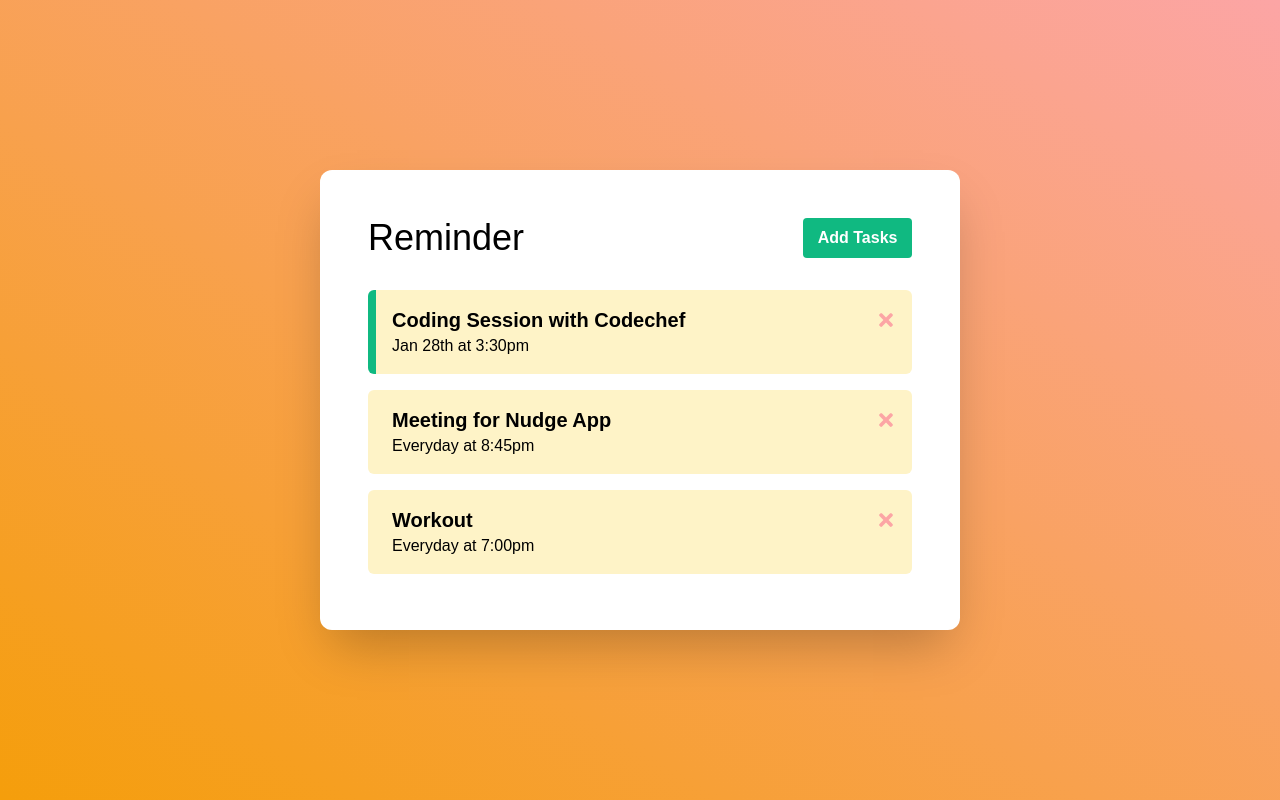
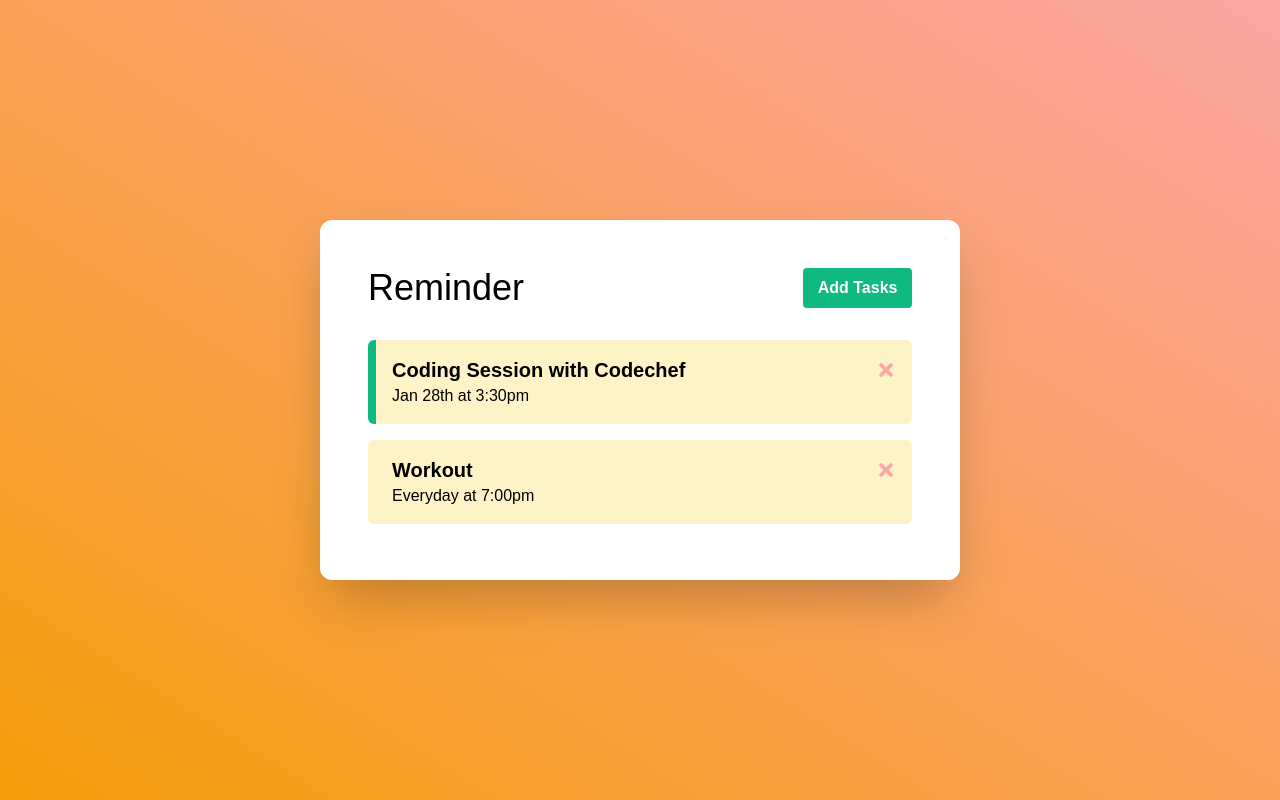
Before and after one commit to AbhinavRobinson/one-react-app, a React (Create React App) app: page / in a window 1280 px wide. Built offline with nearby package versions, Linux system fonts and the light colour scheme; data requests are answered from the project's data file.

Commit message:
(feat): add delete from server

```diff
--- a/db.json
+++ b/db.json
@@ -7,12 +7,6 @@
       "reminder": true
     },
     {
-      "id": 2,
-      "text": "Meeting for Nudge App",
-      "day": "Everyday at 8:45pm",
-      "reminder": false
-    },
-    {
       "id": 3,
       "text": "Workout",
       "day": "Everyday at 7:00pm",
--- a/src/App.tsx
+++ b/src/App.tsx
@@ -44,7 +44,9 @@ const App: React.FC = () => {
    * @param {string} id
    * @reutrns void
    */
-  const deleteTask = (id: Number) => {
+  const deleteTask = async (id: Number) => {
+    await fetch(`http://localhost:8000/tasks/${id}`, { method: "DELETE" });
+
     setTasks(tasks.filter((task, index) => index !== id));
   };
 
```
Also changed, not shown: 1 other file (tests, documents, lock files or other folders).
